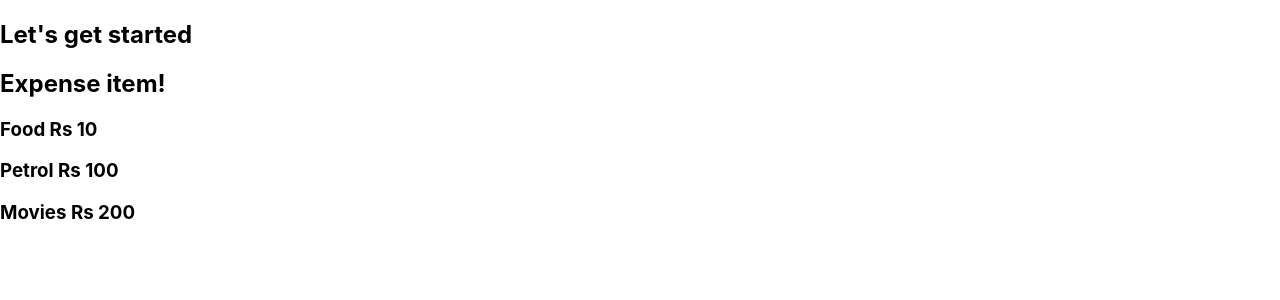
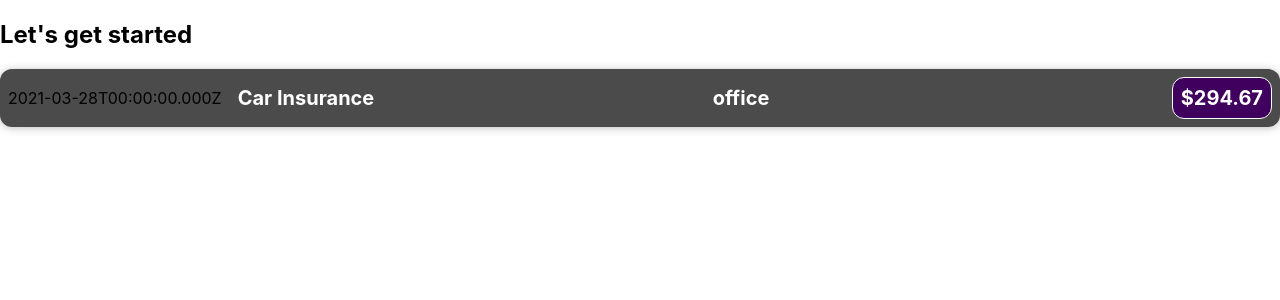
Before and after one commit to PrachiRameshGodase/React-Expense-tracker-app2, a React (Create React App) app: page / in a window 1280 px wide. Shown: the top 300 px of the page. Built offline with nearby package versions, Linux system fonts and the light colour scheme.

Commit message:
Styling and using JS in JSX

```diff
--- /dev/null
+++ b/src/components/ExpenseItem.css
@@ -0,0 +1,57 @@
+
+.expense-item{
+    display:flex;
+    justify-content: space-between;
+    align-items: center;
+    padding:0.5rem;
+    margin:1rem 0;
+    background-color: #4b4b4b;
+    border-radius: 12px;
+    box-shadow: 0 1px 8px rgba(0,0,0,0.25);
+}
+
+.expense-item__description{
+    display: flex;
+    flex-direction: column;
+    gap:1rem;
+    align-items: flex-end;
+    flex-flow: column-reverse;
+    justify-content: flex-start;
+    flex: 1;
+
+}
+
+.expense-item h2{
+    color: #3a3a3a;
+    font-size: 1rem;
+    flex: 1;
+    margin: 0 1rem;
+    color: white;
+}
+
+.expense-item__price{
+    font-size: 1 rem;
+    font-weight: bold;
+    color: white;
+    background-color:#40005d;
+    border: 1px solid white;
+    padding: 0.5rem;
+    border-radius: 12px;
+}
+
+@media(min-width:580px){
+    .expense-item__description{
+        flex-direction: row;
+        align-items:center;
+        justify-content: flex-start;
+        flex: 1;
+
+    }
+}
+
+.expense-item__description h2{
+    font-size: 1.25rem;
+}
+.expense-item__price{
+    font-size: 1.25rem;
+}
--- a/src/components/ExpenseItem.js
+++ b/src/components/ExpenseItem.js
@@ -1,13 +1,19 @@
 import React from 'react';
-
+import "./ExpenseItem.css"
 
 function ExpenseItem() {
+  const expenseDate=new Date(2021,2,28);
+  const expenseTitle="Car Insurance";
+  const expenseAmount=294.67;
+  const expenseLocation="office";
   return (
-    <div>
-      <h2>Expense item!</h2>
-      <h3>Food Rs 10</h3>
-      <h3>Petrol Rs 100</h3>
-      <h3>Movies Rs 200</h3>
+    <div className='expense-item'>
+      <div>{expenseDate.toISOString()}</div>
+      <div className='expense-item__description'>
+        <h2>{expenseTitle}</h2>
+        <h2>{expenseLocation}</h2>
+        <div className='expense-item__price'>${expenseAmount}</div>
+      </div>
     </div>
   )
 }
```
